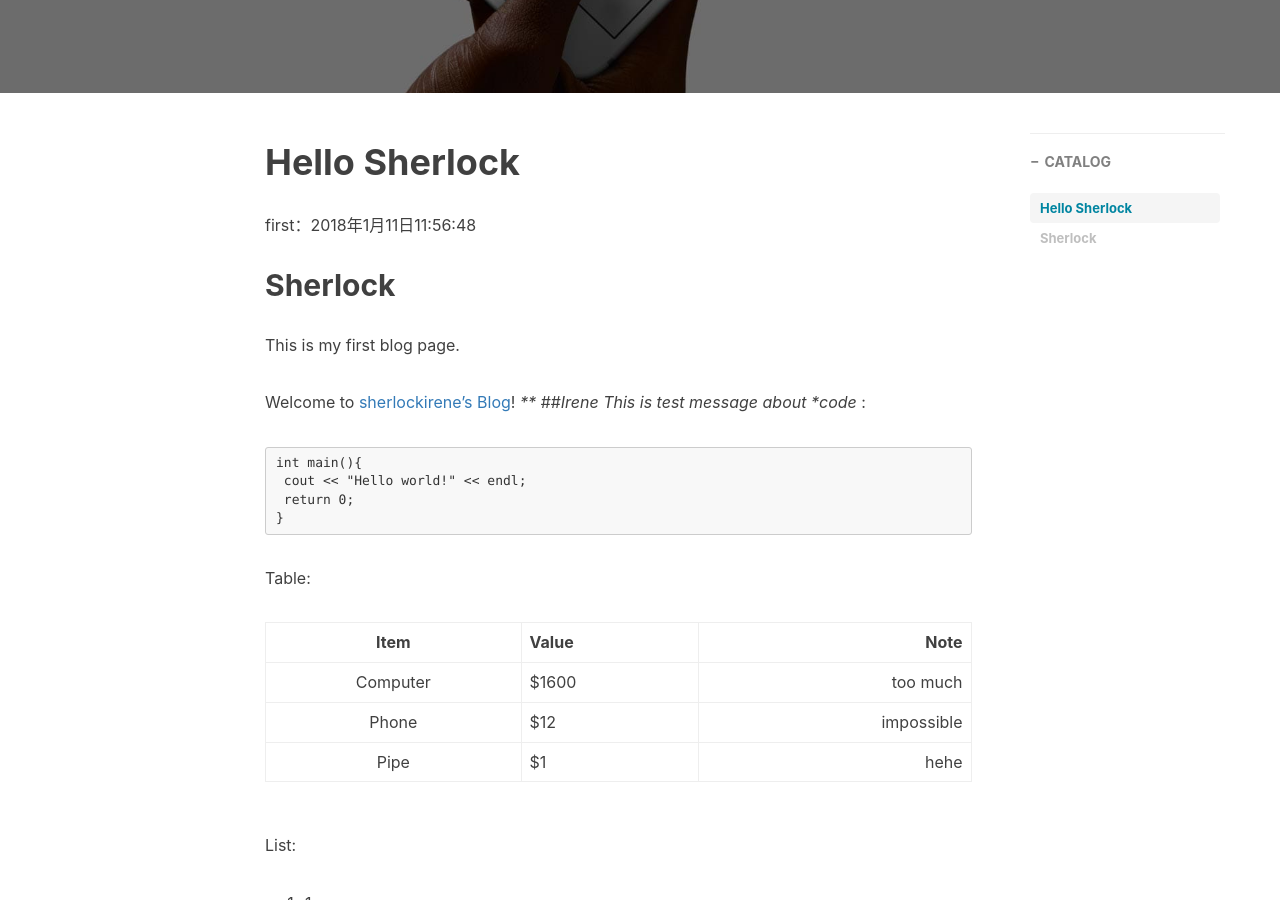
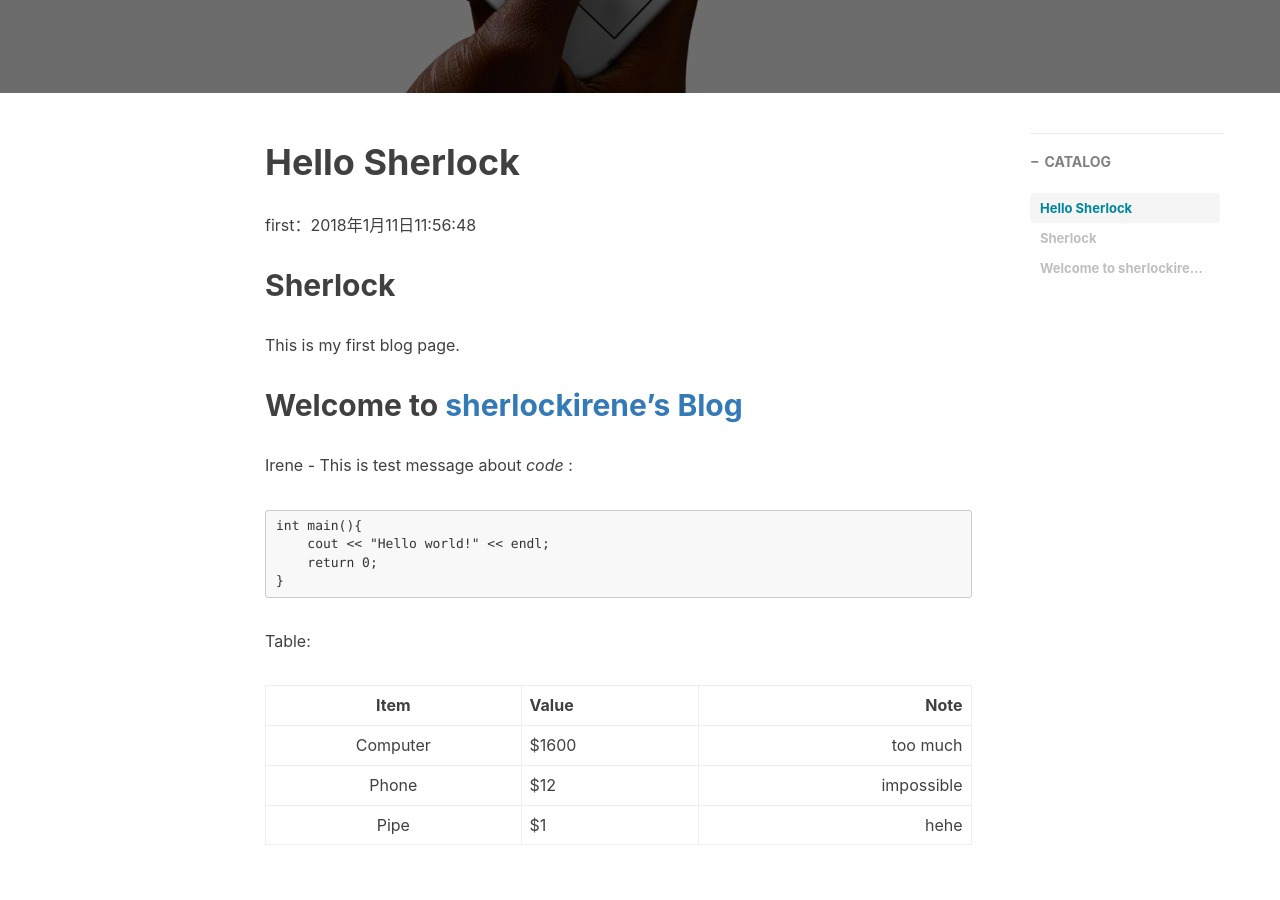
Before and after one commit to sherlockirene/bac.sherlockirene.github.io.bac, a Jekyll site: the page built from _posts/2018-01-10-Hello_Sherlock.md, in a window 1280 px wide and 900 px high, scrolled down 430 px. Built offline with Jekyll 4.4.1, drawn with Linux system fonts in a browser that asks for light colours; nearby versions of some CDN libraries; comment, search, counter and statistics services are not loaded.

Commit message:
modi post

````diff
--- a/_posts/2018-01-10-Hello_Sherlock.md
+++ b/_posts/2018-01-10-Hello_Sherlock.md
@@ -19,15 +19,16 @@ first：2018年1月11日11:56:48
 ## Sherlock
 This is my first blog page.
 
-Welcome to [sherlockirene's Blog](https://sherlockirene.github.io)!
-***
-##Irene
+Welcome to [sherlockirene's Blog](https://sherlockirene.github.io)
+-
+Irene
+-
 This is test message about *code* :
 
-``` C++
+```C++
 int main(){
- cout << "Hello world!" << endl;
- return 0;
+    cout << "Hello world!" << endl;
+    return 0;
 }
 ```
 
````
